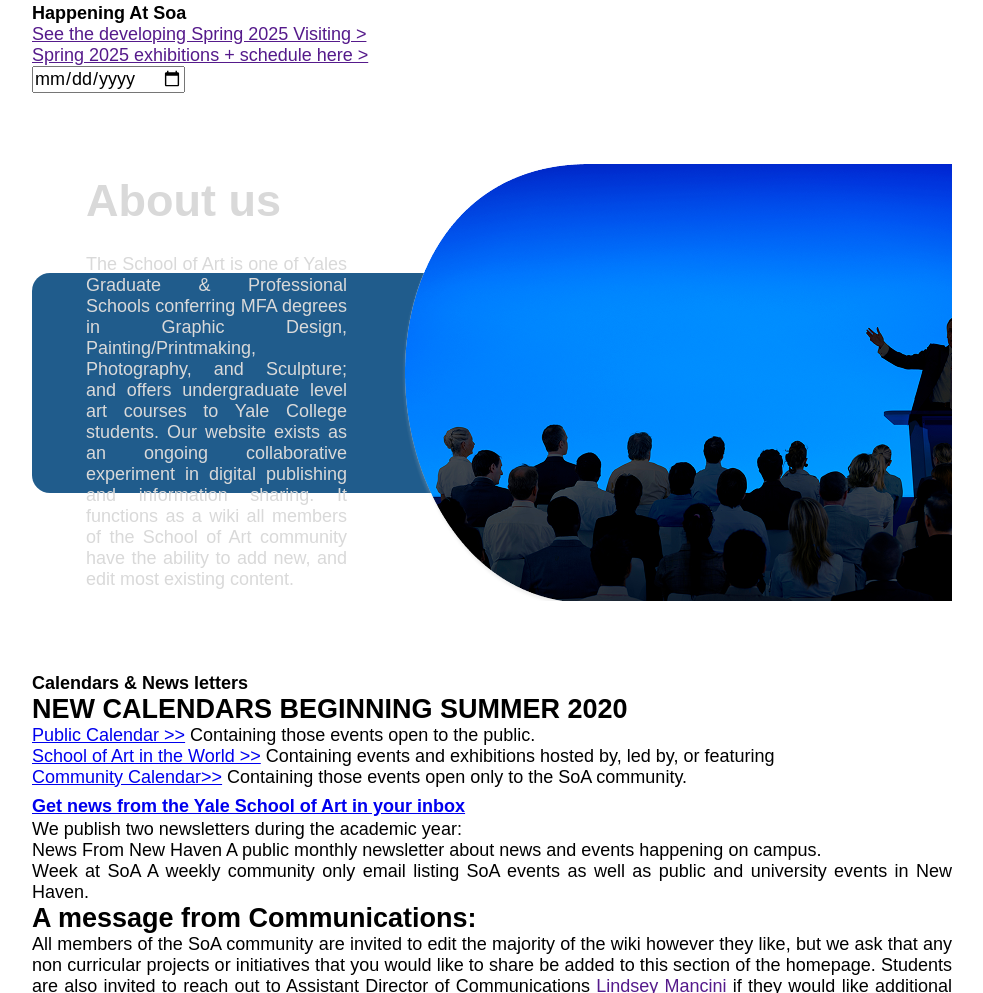
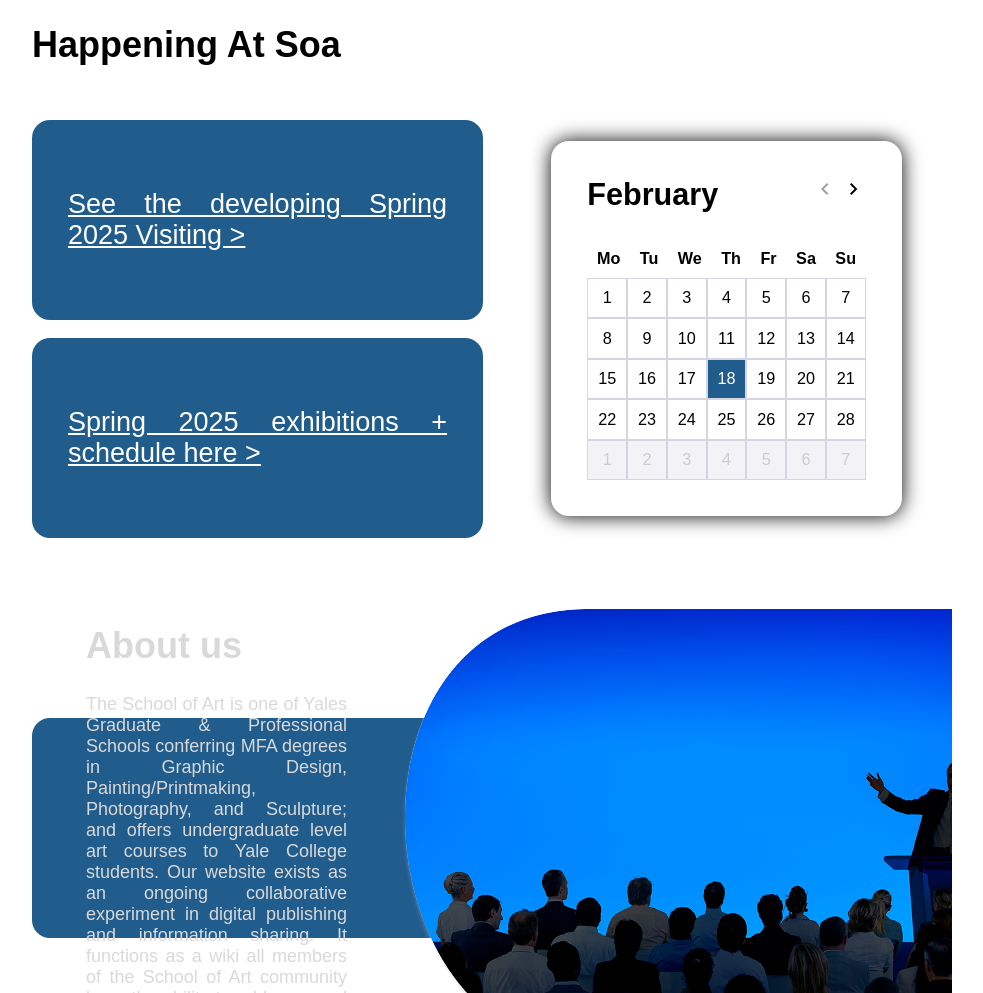
Before and after one commit to Yahyalimouni/replicar_yale, a plain HTML site: page index.html in a window 1280 px wide. Shown: the part 1807-2800 px from the top of the page, without its empty margins (148-1131 px from the left). Drawn offline with Linux system fonts and the light colour scheme.

Commit message:
Adding sections styles

```diff
--- a/index.html
+++ b/index.html
@@ -109,8 +109,70 @@
                     <p><a href="">Spring 2025 exhibitions + schedule here &gt;</a></p>
                 </article>
 
-                <article>
-                    <input type="date" name="date" id="date">
+                <article class="calendar">
+                    <div class="calendar-header">
+                        <p>February</p>
+                        <div class="arrows">
+                            <svg xmlns="http://www.w3.org/2000/svg" height="24px" viewBox="0 -960 960 960" width="24px" fill="#e8eaed"><path d="M560-240 320-480l240-240 56 56-184 184 184 184-56 56Z"/></svg>
+                            <svg xmlns="http://www.w3.org/2000/svg" height="24px" viewBox="0 -960 960 960" width="24px" fill="#e8eaed"><path d="M504-480 320-664l56-56 240 240-240 240-56-56 184-184Z"/></svg>
+                        </div>
+                    </div>
+                    <div class="calendar-body">
+                        <div class="week-days">
+                            <p>Mo</p>
+                            <p>Tu</p>
+                            <p>We</p>
+                            <p>Th</p>
+                            <p>Fr</p>
+                            <p>Sa</p>
+                            <p>Su</p>
+                        </div>
+                        <div class="days-row">
+                            <p class="day">1</p>
+                            <p class="day">2</p>
+                            <p class="day">3</p>
+                            <p class="day">4</p>
+                            <p class="day">5</p>
+                            <p class="day">6</p>
+                            <p class="day">7</p>
+                        </div>
+                        <div class="days-row">
+                            <p class="day">8</p>
+                            <p class="day">9</p>
+                            <p class="day">10</p>
+                            <p class="day">11</p>
+                            <p class="day">12</p>
+                            <p class="day">13</p>
+                            <p class="day">14</p>
+                        </div>
+                        <div class="days-row">
+                            <p class="day">15</p>
+                            <p class="day">16</p>
+                            <p class="day">17</p>
+                            <p class="day">18</p>
+                            <p class="day">19</p>
+                            <p class="day">20</p>
+                            <p class="day">21</p>
+                        </div>
+                        <div class="days-row">
+                            <p class="day">22</p>
+                            <p class="day">23</p>
+                            <p class="day">24</p>
+                            <p class="day">25</p>
+                            <p class="day">26</p>
+                            <p class="day">27</p>
+                            <p class="day">28</p>
+                        </div>
+                        <div class="days-row">
+                            <p class="day">1</p>
+                            <p class="day">2</p>
+                            <p class="day">3</p>
+                            <p class="day">4</p>
+                            <p class="day">5</p>
+                            <p class="day">6</p>
+                            <p class="day">7</p>
+                        </div>
+                    </div>
                 </article>
             </div>
         </section>
--- a/styles/soa.css
+++ /dev/null
@@ -1,61 +0,0 @@
-.calendars {
-    display: flex;
-    flex-direction: column;
-    gap: 2em;
-    padding-block: var(--padding-block-containers);
-}
-
-.calendars .content {
-    display: flex;
-    flex-direction: row;
-    justify-content: center;
-    align-items: center;
-    gap: 1.5em;
-    justify-content: space-between;
-
-}
-
-.calendars .content .card {
-    width: clamp(500px, 400px, 500px);
-    height: clamp(350px, 250px, 300px);
-    padding: 1em 2em;
-    background-color: var(--primary-color);
-    border-radius: 1em;
-    color: #fff;
-    display: flex;
-    flex-direction: column;
-    box-shadow: 1px 1px 10px #000;
-}
-
-.calendars .content .card a {
-    font-size: 1em;
-    color: #fff;
-}
-
-.calendars .content .card p {
-    padding-block: 1em;
-}
-
-h3 {
-    text-align: left;
-
-}
-
-
-/* <iframe frameborder="8" scrolling="yes"
-src="https://calendar.google.com/calendar/embed?src=es.spain%23holiday%40group.v.calendar.google.com&ctz=Europe%2FMadrid"
-width="100%" height="800px"
-style="border:solid 1px #777" alt="calendar">
-</iframe>
-
- */
-
-
-.soa iframe {
-    border: solid 1px #000;
-    border-radius: 10px;
-    width: 50%;
-    height: 20em;
-    margin-top: 20px;
-    box-shadow: 1px 1px 10px #000;
-}
--- a/styles/style.css
+++ b/styles/style.css
@@ -6,6 +6,7 @@
     --padding-inline-containers: 10em;
     --padding-block-containers: 5em;
     --dots-bg: #80a4be;
+    --h2-font-size: 2em;
 }
 
 * {
@@ -60,6 +61,11 @@ header div:first-child {
 
 header img {
     width: 100%;
+}
+
+/* Body */
+h2 {
+    font-size: var(--h2-font-size);
 }
 
 .portada {
@@ -133,6 +139,7 @@ header img {
     background-color: var(--dots-bg);
     box-shadow: 0px 2px 8px #000;
     border: .1px solid #a39e9e;
+    cursor: pointer;
 }
 
 .slider .dot:first-child {
@@ -164,8 +171,150 @@ header img {
     padding-inline: 3em;
 }
 
-.info h2, .info h2 span {
-    font-size: 2.5em;
+info h2 span {
+    font-size: var(--h2-font-size);
+}
+
+/* Soa */
+.soa {
+    display: flex;
+    flex-direction: column;
+    gap: 3em;
+}
+
+.soa article:not(.calendar) {
+    background-color: var(--primary-color);
+    padding: 2em;
+    display: flex;
+    justify-content: center;
+    align-items: center;
+    border-radius: 1em;
+}
+
+.soa a {
+    color: #fff;
+    text-align: center;
+    font-size: 1.5em;
+}
+
+.soa .content-container {
+    display: grid;
+    gap: 1em;
+    grid-template-columns: 1fr 1fr;
+    grid-template-rows: 200px 200px;
+}
+
+.calendar {
+    grid-column: 2/3;
+    grid-row: 1/3;
+    align-self: center;
+    justify-self: center;
+    min-height: 200px;
+    min-width: 200px;
+    padding: 2em;
+    border-radius: 1em;
+    box-shadow: 0px 0px 20px #000;
+}
+
+/* Calendar styling */
+.calendar p {
+    display: inline-block;
+}
+
+.calendar-header {
+    display: flex;
+    justify-content: space-between;
+    padding-bottom: 1.5em;
+}
+
+.calendar-header p {
+    font-size: 1.7em;
+    font-weight: bold;
+}
+
+.arrows svg:first-child {
+    fill: #a19d9d;
+}
+
+.arrows svg:nth-child(2) {
+    fill: #000;
+}
+
+.calendar-body {
+    height: 100%;
+    width: 100%;
+}
+
+.week-days, .days-row {
+    width: 100%;
+    display: flex;
+    justify-content: space-between;
+}
+
+.days-row p, .week-days p {
+    padding: .6em;
+    border: 1px solid #d5d4e0;
+    flex: 1;
+    text-align: center;
+    font-size: .9em;
+}
+
+.week-days p {
+    border: none;
+    font-weight: bold;
+}
+
+.days-row:last-child {
+    background-color: #f2f2f7;
+    color: #cccccf;
+}
+
+.days-row:nth-child(4) p:nth-child(4) {
+    background-color: var(--primary-color);
+    color: #fff;
+}
+
+/* Calendars */
+.calendars {
+    display: flex;
+    flex-direction: column;
+    gap: 2em;
+    padding-block: var(--padding-block-containers);
+}
+
+.calendars .content {
+    display: flex;
+    flex-direction: row;
+    justify-content: center;
+    align-items: center;
+    gap: 1.5em;
+    justify-content: space-between;
+
+}
+
+.calendars .content .card {
+    width: clamp(500px, 400px, 500px);
+    height: clamp(350px, 250px, 300px);
+    padding: 1em 2em;
+    background-color: var(--primary-color);
+    border-radius: 1em;
+    color: #fff;
+    display: flex;
+    flex-direction: column;
+    box-shadow: 1px 1px 10px #000;
+}
+
+.calendars .content .card a {
+    font-size: 1em;
+    color: #fff;
+}
+
+.calendars .content .card p {
+    padding-block: 1em;
+}
+
+h3 {
+    text-align: left;
 }
 
 /* Footer */
@@ -174,11 +323,10 @@ footer {
     color: #000;
     text-align: center;
     display: flex;
-    justify-content: space-around;
+    justify-content: space-between;
     align-items: center;
-    padding-inline: var(--padding-inline-containers);
+    padding: var(--padding-block-containers) var(--padding-inline-containers);
     font-size: 1.3em;
-    padding-block: 4em;
 }
 
 footer article img {
@@ -200,5 +348,4 @@ footer article p {
     text-decoration: none;
     color: #000;
     font-size: 1.3em;
-
 }
```
